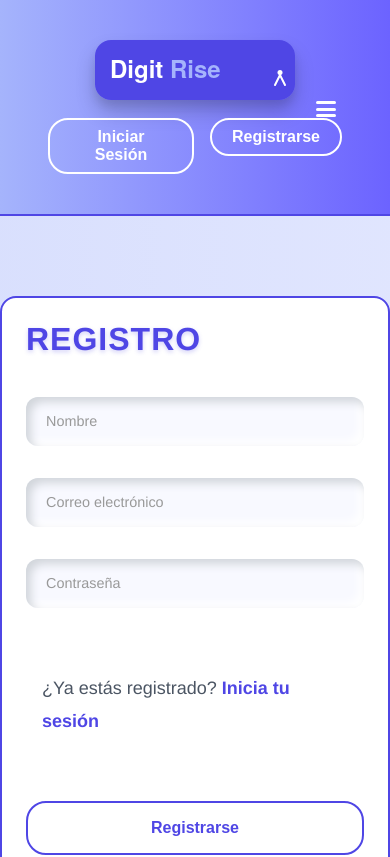
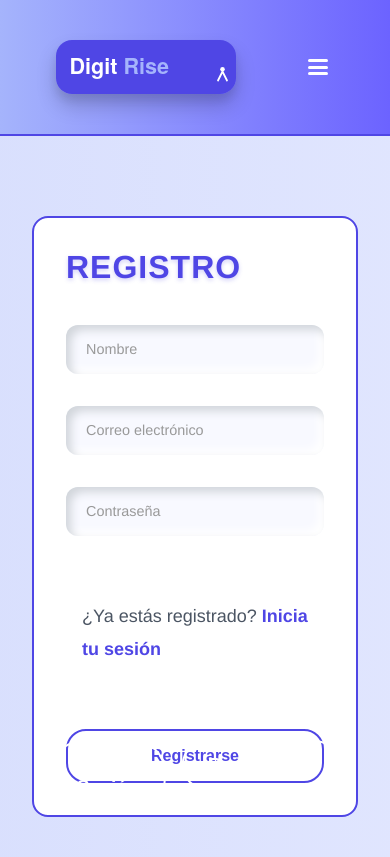
Before and after one commit to gallardo4/DigitRise, a Vue app in the folder digitrise/: page /register in a window 390 px wide. Shown: the top 857 px of the page. Built offline with nearby package versions, Linux system fonts and the light colour scheme.

Commit message:
phone header remodel

```diff
--- a/digitrise/src/style.css
+++ b/digitrise/src/style.css
@@ -282,47 +282,100 @@ main {
 }
 
 @media (max-width: 768px) {
-
   .header.hide-on-scroll {
     transform: none !important;
   }
 
   .containerHeader {
-    flex-direction: column;
+    flex-direction: row;
     align-items: center;
-    padding: 1rem;
-  }
-
-  .nav {
-    position: static;
-    transform: none;
-    flex-direction: column;
-    gap: 1rem;
-    width: 100%;
-    margin-top: 1rem;
-    display: none;
-    top: 100%;
-    left: 0;
-    right: 0;
-    padding: 1rem;
-    z-index: 1;
-  }
-
-  .nav-link {
-    font-size: 1rem;
-    padding: 0.5rem 0;
+    padding: 1rem 1.5rem;
+    justify-content: space-between;
+    position: relative;
   }
 
   .logoHeader {
-    max-width: 250px;
+    max-width: 180px;
   }
 
   .hamburger {
     display: flex;
+    z-index: 1050;
+  }
+
+  /* Nav cubre toda la pantalla cuando está abierto */
+  .nav {
+    position: fixed;
+    top: 0;
+    left: 0;
+    width: 100vw;
+    height: 100vh;
+    background-color: rgba(28, 24, 56, 0.95); /* color semi-oscuro */
+    backdrop-filter: blur(8px);
+    flex-direction: column;
+    gap: 2.5rem;
+    justify-content: center;
+    align-items: center;
+    padding: 2rem;
+    transform: translateX(-100%);
+    transition: transform 0.3s ease;
+    z-index: 1040;
   }
 
   .nav.open {
-    display: flex;
+    transform: translateX(0);
+  }
+
+  .nav-link {
+    font-size: 1.5rem;
+    font-weight: 700;
+    color: #f0f0f0;
+    text-align: center;
+    user-select: none;
+    padding: 0.5rem 0;
+    width: 100%;
+    max-width: 300px;
+    border-radius: 0.5rem;
+    transition: background-color 0.3s ease;
+  }
+
+  .nav-link:hover,
+  .nav-link:focus {
+    background-color: var(--color-primary);
+    color: white;
+    outline: none;
+  }
+
+  .authButtons {
+    position: fixed;
+    bottom: 2rem;
+    left: 50%;
+    transform: translateX(-50%);
+    flex-direction: row;
+    gap: 1rem;
+    z-index: 1050;
+  }
+
+  .btnHeader {
+    padding: 0.75rem 1.5rem;
+    font-size: 1.2rem;
+    border-radius: 2rem;
+    box-shadow:
+      5px 5px 15px rgba(79, 70, 229, 0.3),
+      -5px -5px 15px rgba(255 255 255, 0.7);
+    transition: box-shadow 0.3s ease;
+  }
+
+  .btnHeader:hover,
+  .btnHeader:focus {
+    box-shadow:
+      8px 8px 20px rgba(67, 56, 202, 0.7),
+      -8px -8px 20px rgba(124, 119, 255, 0.7);
+  }
+
+  /* Evita scroll detrás del menú */
+  body.menu-open {
+    overflow: hidden;
   }
 }
 
@@ -780,6 +833,14 @@ textarea:not(:placeholder-shown)+label {
   font-weight: 700;
 }
 
+@media (max-width: 768px) {
+  .containerLogin {
+    margin-left: 2rem;
+    margin-right: 2rem;
+    padding: 2rem;
+  }
+}
+
 /* REGISTER */
 
 .containerRegister {
@@ -800,6 +861,14 @@ textarea:not(:placeholder-shown)+label {
   color: var(--color-primary);
   text-decoration: none;
   font-weight: 700;
+}
+
+@media (max-width: 768px) {
+  .containerRegister {
+    margin-left: 2rem;
+    margin-right: 2rem;
+    padding: 2rem;
+  }
 }
 
 /* FOOTER */
```
